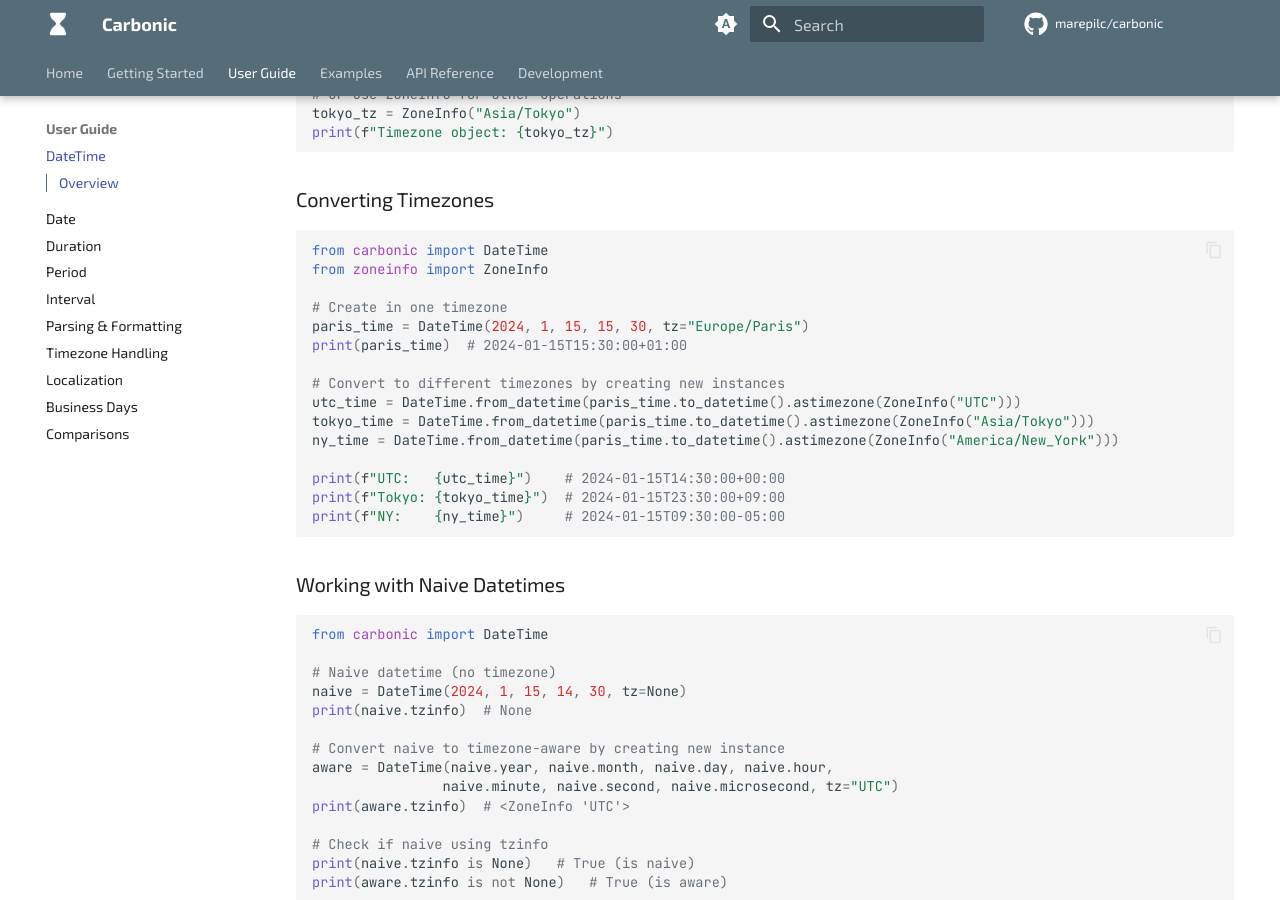
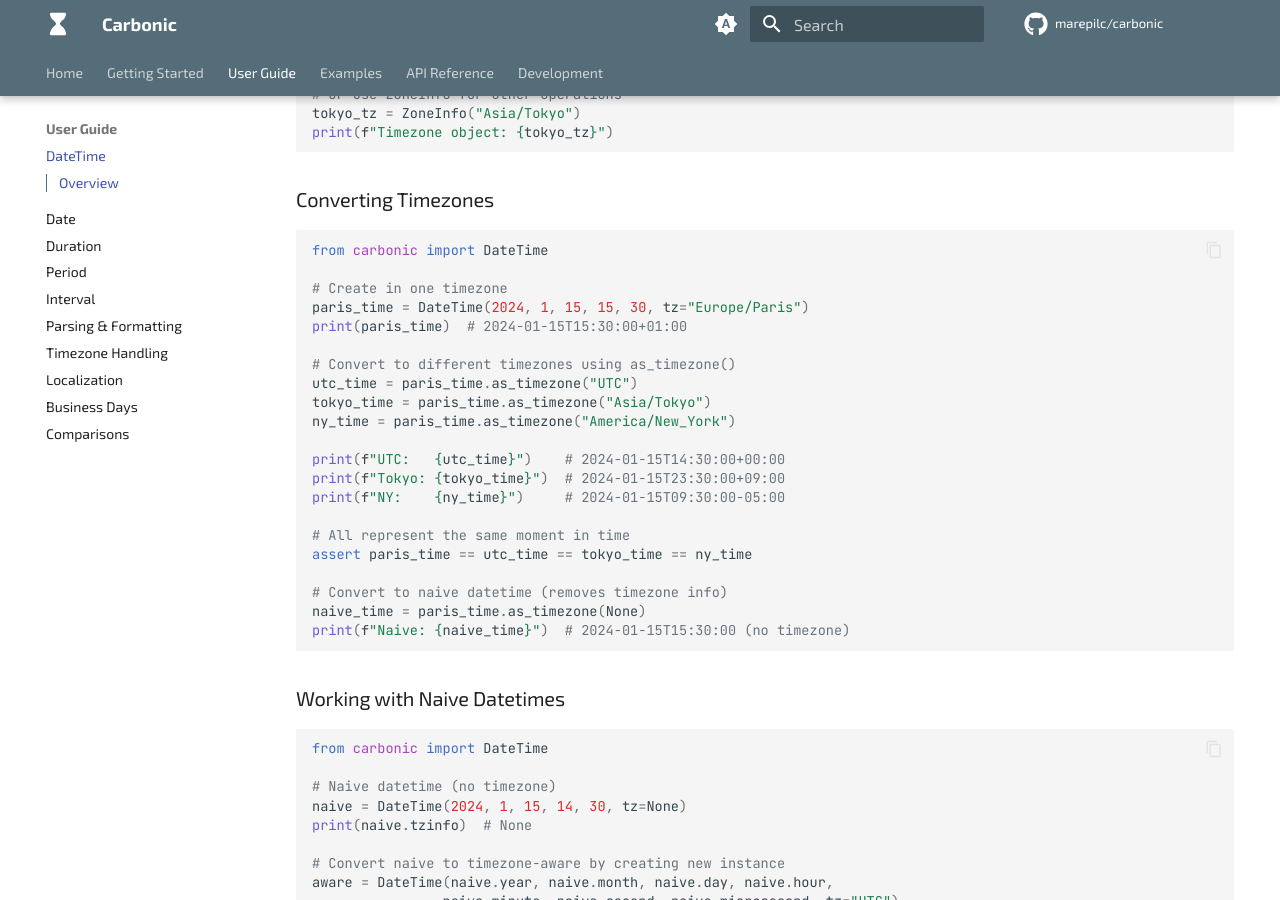
Before and after one commit to marepilc/carbonic, an MkDocs documentation site: the page built from docs/guide/datetime.md, in a window 1280 px wide and 900 px high, scrolled down 5211 px. Built offline with MkDocs 1.6.1 and Material for MkDocs 9.7.7, drawn with Linux system fonts in a browser that asks for light colours; comment, search, counter and statistics services are not loaded; the version menu is left out; some of the changed text lies outside the part shown.

Commit message:
feat: add timezone conversion with as_timezone() method
  - Add DateTime.as_timezone() method for converting between timezones
  - Support timezone-aware to timezone-aware conversions
  - Support timezone-aware to naive conversions
  - Add comprehensive tests covering DST transitions and edge cases
  - Update documentation with timezone conversion examples
  - Fix critical functionality gap from v1.0.0

  Fixes #timezone-conversion

````diff
--- a/docs/guide/datetime.md
+++ b/docs/guide/datetime.md
@@ -265,20 +265,26 @@ print(f"Timezone object: {tokyo_tz}")
 
 ```python
 from carbonic import DateTime
-from zoneinfo import ZoneInfo
 
 # Create in one timezone
 paris_time = DateTime(2024, 1, 15, 15, 30, tz="Europe/Paris")
 print(paris_time)  # 2024-01-15T15:30:00+01:00
 
-# Convert to different timezones by creating new instances
-utc_time = DateTime.from_datetime(paris_time.to_datetime().astimezone(ZoneInfo("UTC")))
-tokyo_time = DateTime.from_datetime(paris_time.to_datetime().astimezone(ZoneInfo("Asia/Tokyo")))
-ny_time = DateTime.from_datetime(paris_time.to_datetime().astimezone(ZoneInfo("America/New_York")))
+# Convert to different timezones using as_timezone()
+utc_time = paris_time.as_timezone("UTC")
+tokyo_time = paris_time.as_timezone("Asia/Tokyo")
+ny_time = paris_time.as_timezone("America/New_York")
 
 print(f"UTC:   {utc_time}")    # 2024-01-15T14:30:00+00:00
 print(f"Tokyo: {tokyo_time}")  # 2024-01-15T23:30:00+09:00
 print(f"NY:    {ny_time}")     # 2024-01-15T09:30:00-05:00
+
+# All represent the same moment in time
+assert paris_time == utc_time == tokyo_time == ny_time
+
+# Convert to naive datetime (removes timezone info)
+naive_time = paris_time.as_timezone(None)
+print(f"Naive: {naive_time}")  # 2024-01-15T15:30:00 (no timezone)
 ```
 
 ### Working with Naive Datetimes
@@ -433,8 +439,7 @@ print(dt.to_time_string())     # "14:30:45"
 print(dt.to_datetime_string()) # "2024-01-15 14:30:45"
 
 # With timezone conversion
-from zoneinfo import ZoneInfo
-ny_dt = DateTime.from_datetime(dt.to_datetime().astimezone(ZoneInfo("America/New_York")))
+ny_dt = dt.as_timezone("America/New_York")
 print(ny_dt.to_iso_string())   # "2024-01-15T09:30:45.123456-05:00"
 ```
 
@@ -601,16 +606,18 @@ result = (DateTime.now()
     .format("Y-m-d H:i:s")
 )
 
-# For timezone conversion, create a new instance
-ny_dt = DateTime.from_datetime(
-    DateTime.now().add(days=1).start_of("day").to_datetime().astimezone(ZoneInfo("America/New_York"))
+# For timezone conversion, use as_timezone() method
+result = (DateTime.now()
+    .add(days=1)
+    .start_of("day")
+    .as_timezone("America/New_York")
+    .format("Y-m-d H:i:s")
 )
-result = ny_dt.format("Y-m-d H:i:s")
 
 # Also good - intermediate variables for clarity
 tomorrow = DateTime.now().add(days=1)
 start_of_tomorrow = tomorrow.start_of("day")
-ny_time = DateTime.from_datetime(start_of_tomorrow.to_datetime().astimezone(ZoneInfo("America/New_York")))
+ny_time = start_of_tomorrow.as_timezone("America/New_York")
 formatted = ny_time.format("Y-m-d H:i:s")
 ```
 
@@ -628,7 +635,7 @@ except ValueError as e:
 
 # Handle timezone conversions carefully
 dt = DateTime(2024, 3, 31, 2, 30, tz="America/New_York")  # During DST transition
-utc_time = DateTime.from_datetime(dt.to_datetime().astimezone(ZoneInfo("UTC")))  # This works correctly
+utc_time = dt.as_timezone("UTC")  # This works correctly
 ```
 
 ## Performance Tips
--- a/pyproject.toml
+++ b/pyproject.toml
@@ -1,6 +1,6 @@
 [project]
 name = "carbonic"
-version = "1.0.0"
+version = "1.0.1"
 description = "A modern Python datetime library with fluent API and immutable design"
 readme = "README.md"
 license = "MIT"
````
Also changed, not shown: CHANGELOG.md (+41 -0 lines), docs/getting-started/quickstart.md (+14 -5 lines), 3 other files.
